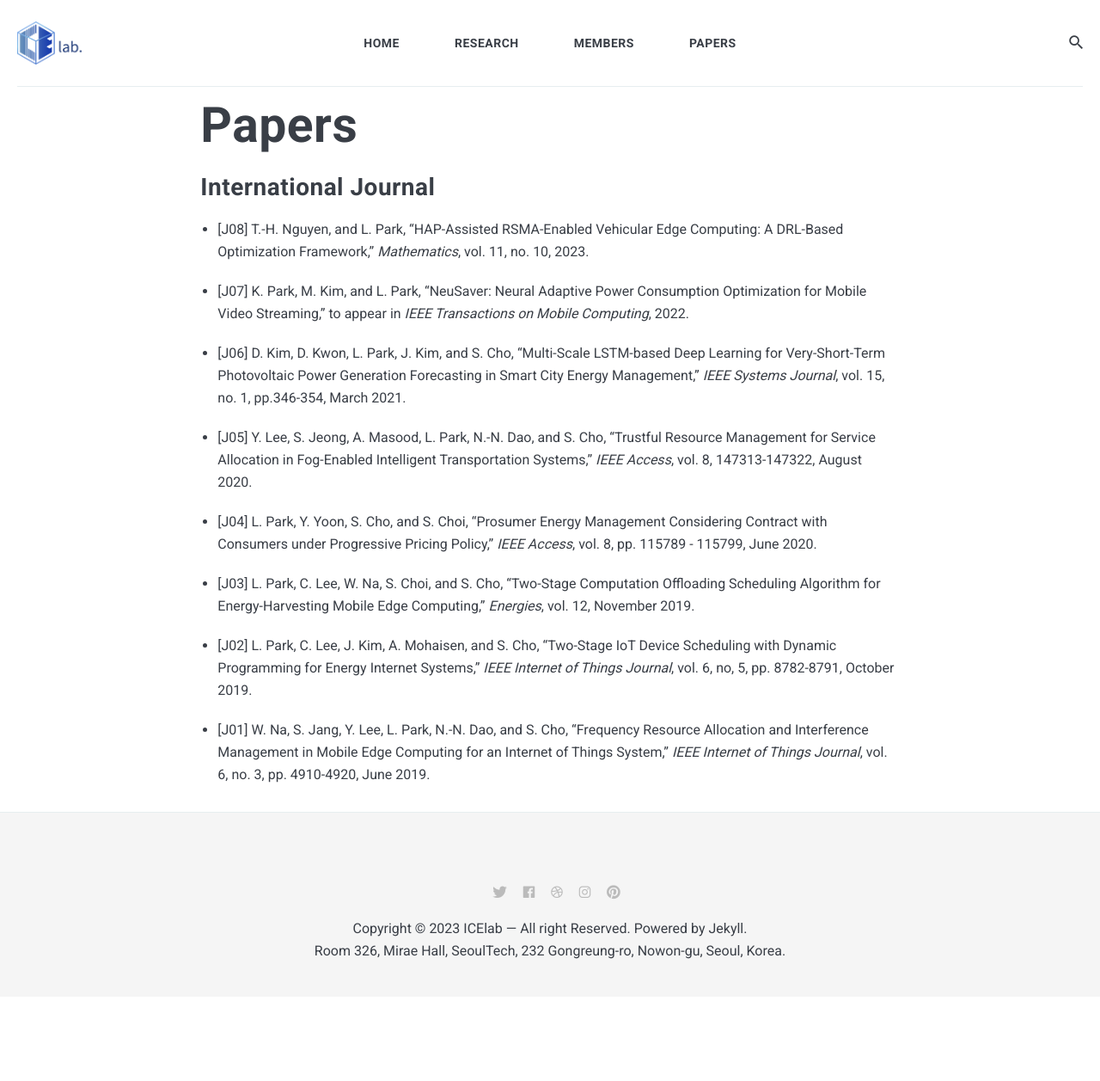
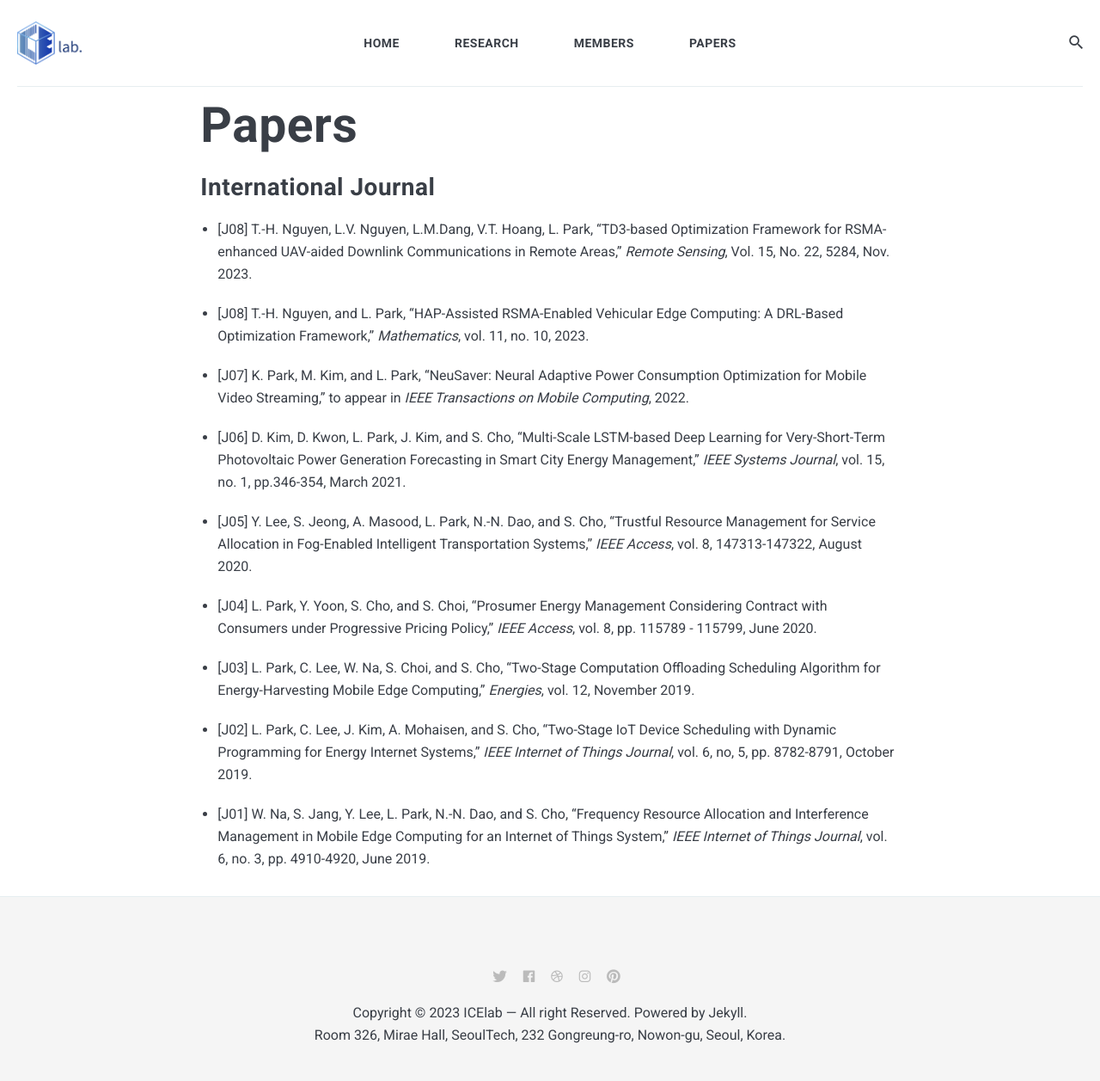
Before and after one commit to Icelab-2020/icelab-2020.github.io, a Jekyll site: the page built from _pages/02_papers.md, in a window 1280 px wide. Shown: the whole page at 86% size. Built offline with Jekyll 4.4.1, drawn with Linux system fonts in a browser that asks for light colours; nearby versions of some CDN libraries; our own code applies the rules of GitHub Pages for plain Markdown files; before the commit the page ends 1159 px from its top, so only the background shows below that.

Commit message:
Update 02_papers.md

```diff
--- a/_pages/02_papers.md
+++ b/_pages/02_papers.md
@@ -5,6 +5,8 @@ permalink: /02_papers/
 # image: 08.jpg
 ---
 ## International Journal
+* [J08] T.-H. Nguyen, L.V. Nguyen, L.M.Dang, V.T. Hoang, L. Park, "TD3-based Optimization Framework for RSMA-enhanced UAV-aided Downlink Communications in Remote Areas," *Remote Sensing*, Vol. 15, No. 22, 5284, Nov. 2023.
+
 * [J08] T.-H. Nguyen, and L. Park, "HAP-Assisted RSMA-Enabled Vehicular Edge Computing: A DRL-Based Optimization Framework," *Mathematics*, vol. 11, no. 10, 2023.
 
 * [J07] K. Park, M. Kim, and L. Park, "NeuSaver: Neural Adaptive Power Consumption Optimization for Mobile Video Streaming," to appear in *IEEE Transactions on Mobile Computing*, 2022.
```
